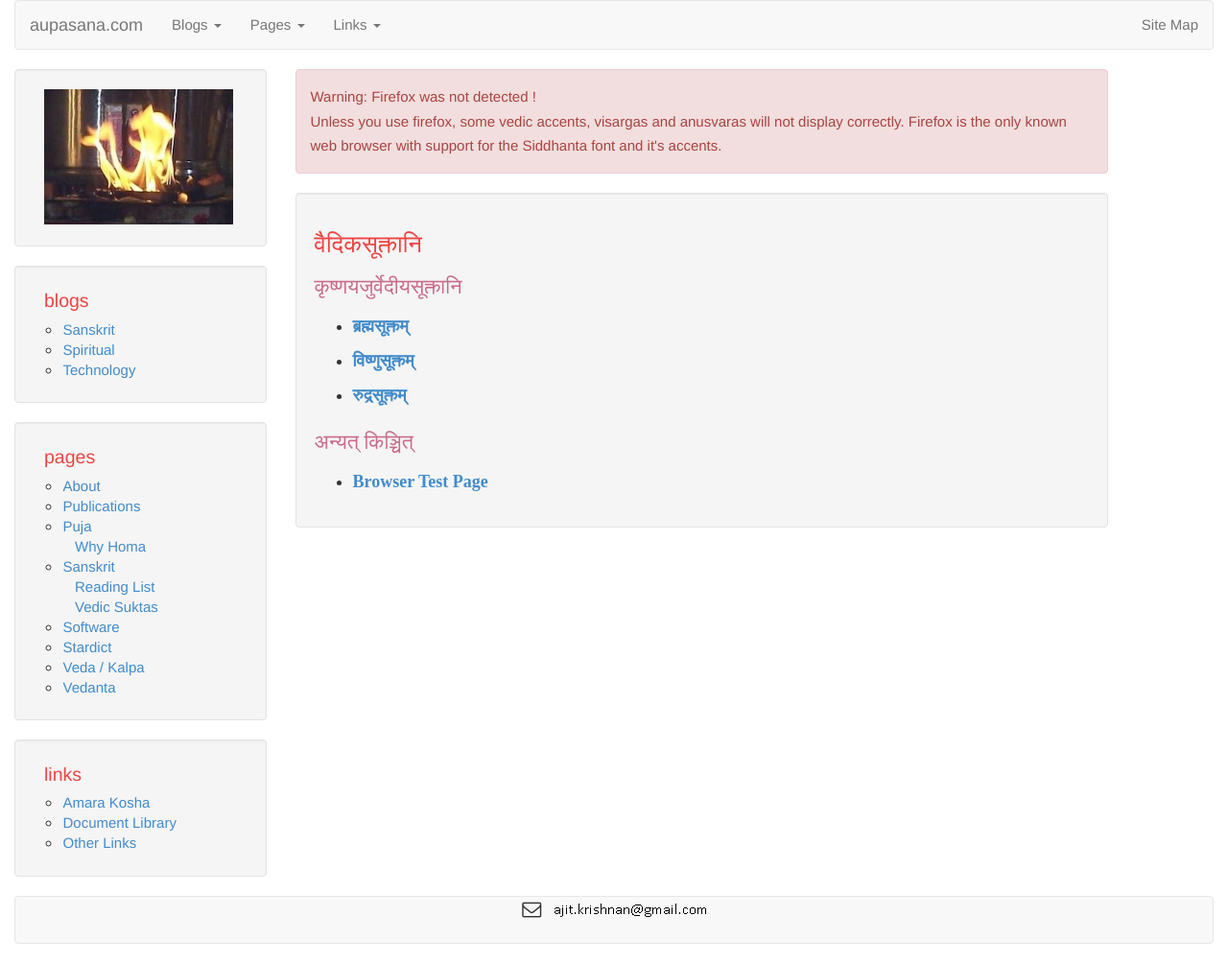
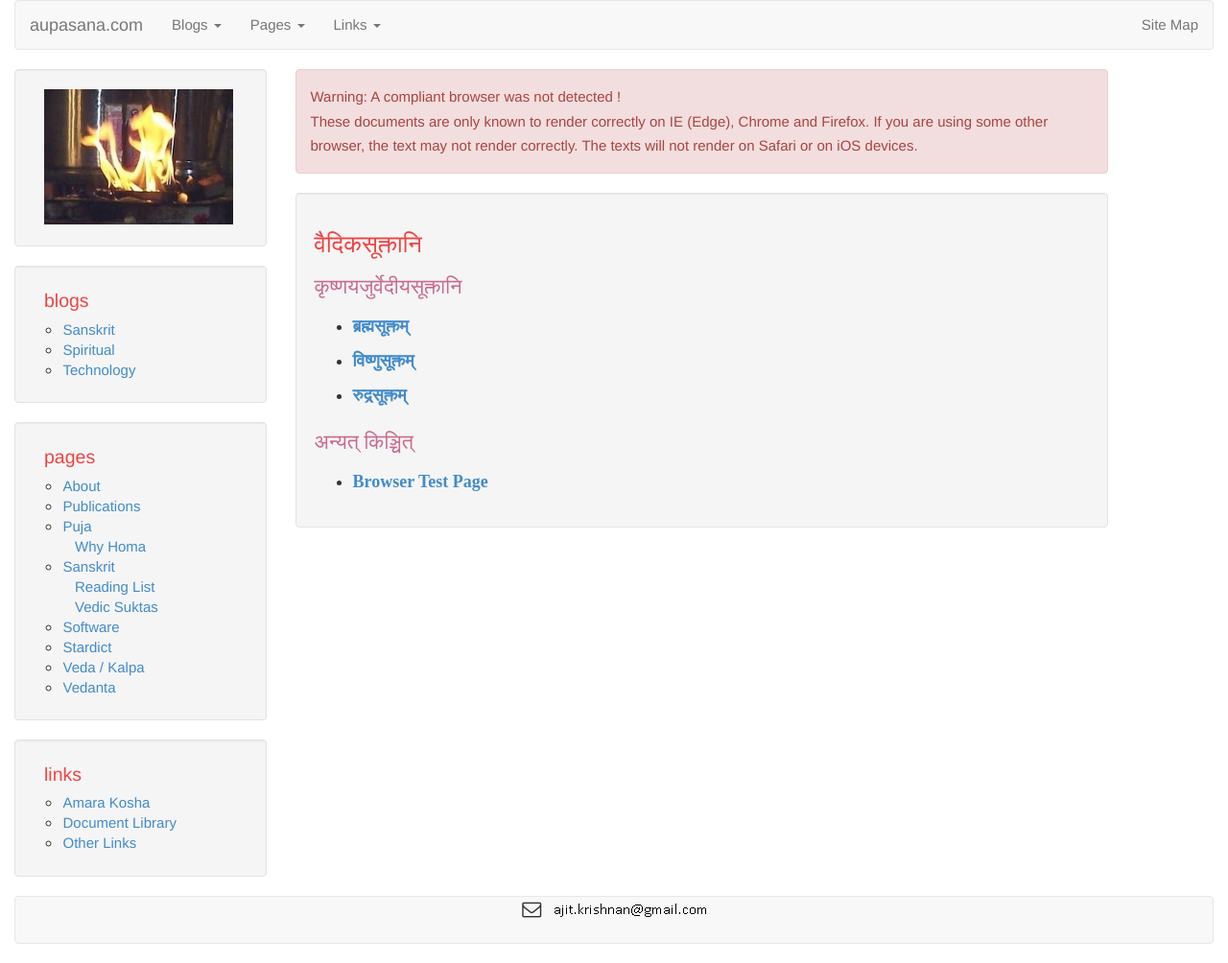
Before and after one commit to aupasana/aupasana.github.io, a Jekyll site: the page built from pages/suktas/index.md, in a window 1280 px wide. Shown: the whole page at 96% size. Built offline with Jekyll 4.4.1, drawn with Linux system fonts in a browser that asks for light colours; nearby versions of some CDN libraries; some web fonts are replaced.

Commit message:
sukta.html: Update browser detection to allow for chrome and edge

```diff
--- a/_layouts/sukta.html
+++ b/_layouts/sukta.html
@@ -6,18 +6,34 @@ layout: default
 <div class="article">
 
   <div class="alert alert-danger" id="unsupported" style="display:none;">
-    Warning: Firefox was not detected !
+    Warning: A compliant browser was not detected !
 
-    <p>Unless you use firefox, some vedic accents, visargas and
-    anusvaras will not display correctly. Firefox is the only known
-    web browser with support for the Siddhanta font and it's accents.</p>
+    <p>These documents are only known to render correctly on IE (Edge),
+      Chrome and Firefox. If you are using some other browser, the text
+      may not render correctly. The texts will not render on Safari or on
+      iOS devices.</p>
   </div>
 </div>
 
 <script type="text/javascript">
   $( document ).ready(function() {
+      //    http://stackoverflow.com/questions/9847580/how-to-detect-safari-chrome-ie-firefox-and-opera-browser
+          // Opera 8.0+
+      var isOpera = (!!window.opr && !!opr.addons) || !!window.opera || navigator.userAgent.indexOf(' OPR/') >= 0;
+          // Firefox 1.0+
       var isFirefox = typeof InstallTrigger !== 'undefined';
-      if (isFirefox !== true) {
+          // At least Safari 3+: "[object HTMLElementConstructor]"
+      var isSafari = Object.prototype.toString.call(window.HTMLElement).indexOf('Constructor') > 0;
+          // Internet Explorer 6-11
+      var isIE = /*@cc_on!@*/false || !!document.documentMode;
+          // Edge 20+
+      var isEdge = !isIE && !!window.StyleMedia;
+          // Chrome 1+
+      var isChrome = !!window.chrome && !!window.chrome.webstore;
+          // Blink engine detection
+      var isBlink = (isChrome || isOpera) && !!window.CSS;
+
+      if (isFirefox !== true && isEdge !== true && isChrome !== true) {
         $("#unsupported").show();
       }
   });
```
